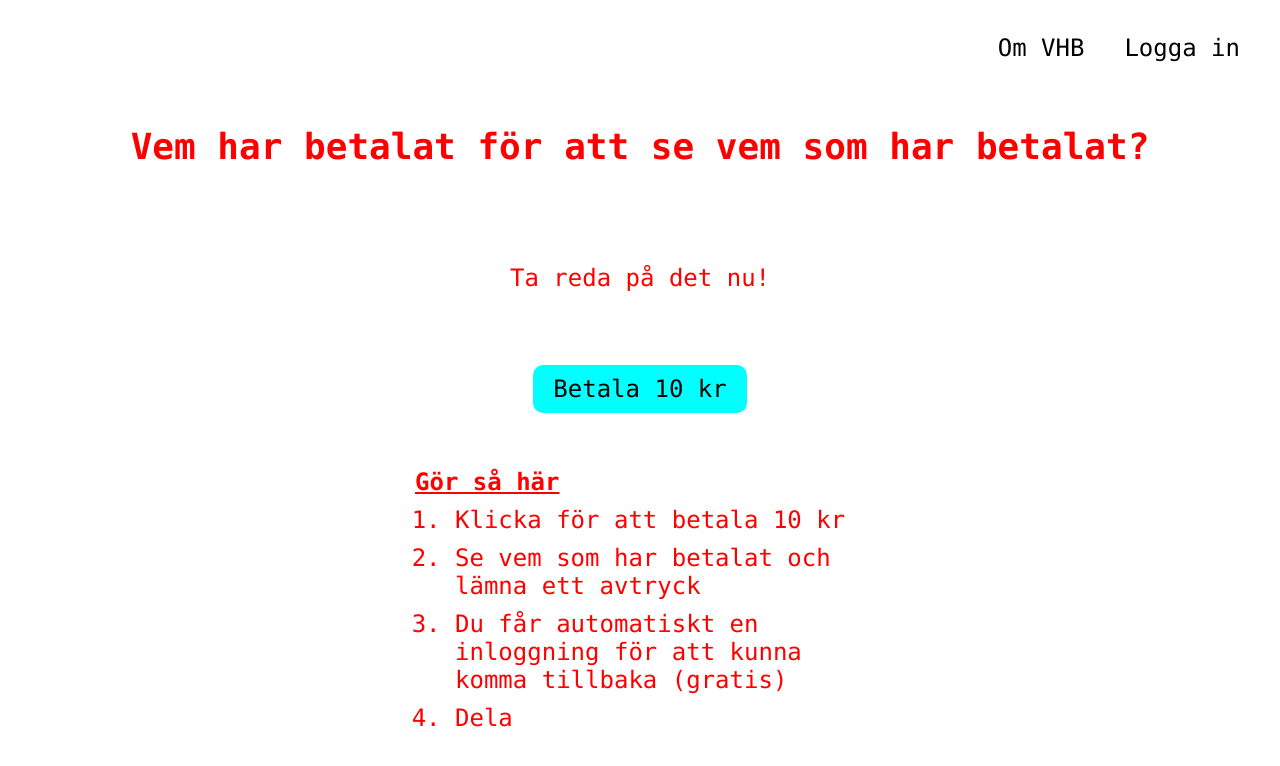
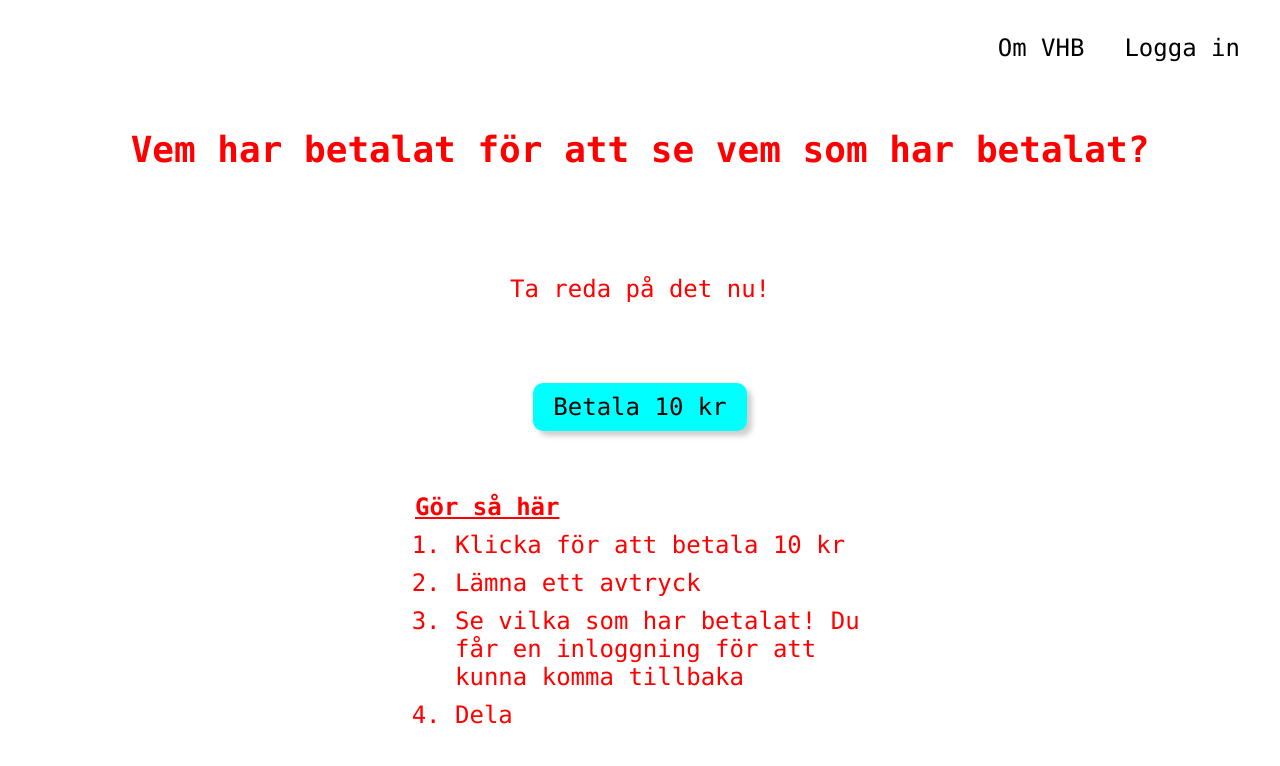
Before and after one commit to AbbeBlubb/vemharbetalat, a React (Create React App) app: page / in a window 1280 px wide. Shown: the top 766 px of the page. Built offline with nearby package versions, Linux system fonts and the light colour scheme.

Commit message:
Button uses react router props, details, refactoring

```diff
--- a/src/components/Instructions.js
+++ b/src/components/Instructions.js
@@ -6,8 +6,8 @@ export function Instructions() {
         <div className='instructions__header'>Gör så här</div>
         <ol>
           <li>Klicka för att betala 10 kr</li>
-          <li>Se vem som har betalat och lämna ett avtryck</li>
-          <li>Du får automatiskt en inloggning för att kunna komma tillbaka (gratis)</li>
+          <li>Lämna ett avtryck</li>
+          <li>Se vilka som har betalat! Du får en inloggning för att kunna komma tillbaka</li>
           <li>Dela</li>
         </ol>
       </section>
--- a/src/components/views/PageStart.js
+++ b/src/components/views/PageStart.js
@@ -11,7 +11,7 @@ import LoginContentForModal from '../modals/LoginContentForModal';
 import { ContentWrapper } from '../ContentWrapper';
 
 
-export function PageStart() {
+export function PageStart(props) {
   return (
       <>
         <Navigation>
@@ -37,11 +37,9 @@ export function PageStart() {
             Ta reda på det nu!
           </Paragraph>
 
-          <Link to={'/new'}>
-            <Button styleType={'buy'} rippleEffect={true}>
-              Betala 10 kr
-            </Button>
-          </Link>
+          <Button styleType={'buy'} rippleEffect={true} onClick={() => props.history.push('/new')}>
+            Betala 10 kr
+          </Button>
 
           <Instructions />
         </ContentWrapper>
--- a/src/index.js
+++ b/src/index.js
@@ -1,6 +1,6 @@
 import React from 'react';
 import ReactDOM from 'react-dom';
-import App from './components/App';
+import App from './components/main/App';
 import './styles/styles.scss';
 
 ReactDOM.render(<App />, document.getElementById('root'));
--- a/src/libraries/waves.scss
+++ b/src/libraries/waves.scss
@@ -18,7 +18,7 @@
   -webkit-tap-highlight-color: transparent;
   vertical-align: middle;
   z-index: 1;
-  transition: .3s ease-out;
+  //transition: .3s ease-out;
 
   .waves-ripple {
     position: absolute;
--- a/src/styles/components/_button.scss
+++ b/src/styles/components/_button.scss
@@ -47,6 +47,8 @@
     padding: 10px 20px;
     background-color: aqua;
     border-radius: 10px;
+    outline-offset: 7px;
+    box-shadow: 5px 5px 5px #80808060; // Last digits are alpha/opacity, as 60% or rgba a b c 0.6
 
     &:hover {
       @media (min-width: 1100px) {
--- a/src/styles/general/_settings-outline.scss
+++ b/src/styles/general/_settings-outline.scss
@@ -1,19 +1,27 @@
-/* OUTLINE */
+/* OUTLINES */
 
+
+/* User is clicking: no outlines */
 /* As long as the .user-is-tabbing doesn't exists, have no outlines for buttons or select elements */
+
 body:not(.user-is-tabbing) button:focus,
 body:not(.user-is-tabbing) select:focus {
   outline: none;
 }
 
+
+/* User is clicking: input & textarea */
 /* As long as the .user-is-tabbing doesn't exist, have an own visually pleasant outline for input and textarea elements */
+
 body:not(.user-is-tabbing) input:focus,
 body:not(.user-is-tabbing) textarea:focus {
-  outline: 2px solid aqua; //1px solid #aaa;
+  outline: 2px solid darkorange; // Discrete gray color: 1px solid #aaa;
 }
 
 
+/* User is tabbing: autoline */
 /* If the .user-is-tabbing exists, override the default outline styling with an own styling, with same styling for all focus elements */
+
 body.user-is-tabbing *:focus {
-  outline: 2px solid aqua !important;
+  outline: 2px solid darkorange !important;
 }
--- a/src/styles/styles.scss
+++ b/src/styles/styles.scss
@@ -10,7 +10,7 @@
 @import 'general/z-indexes';
 
 // Views
-@import 'components/main-frame';
+@import 'components/main/main-frame';
 @import 'components/views/page-no-match.scss';
 
 // Components
```
Also changed, not shown: src/components/main/App.js (renamed from src/components/App.js, +7 -7 lines), src/components/main/MainFrame.js (renamed from src/components/MainFrame.js), src/styles/components/main/_main-frame.scss (renamed from src/styles/components/_main-frame.scss), 1 other file (tests, documents, lock files or other folders).
